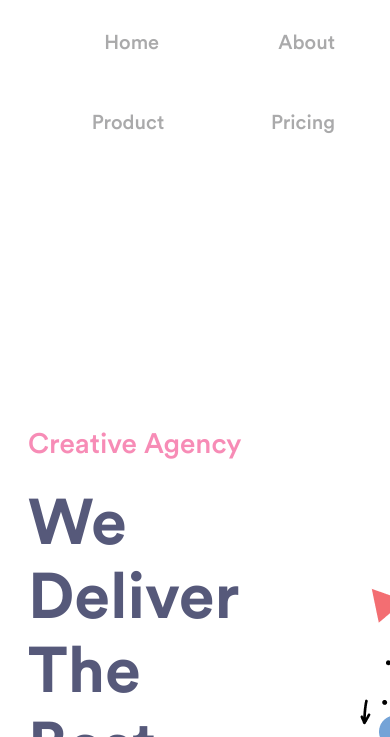
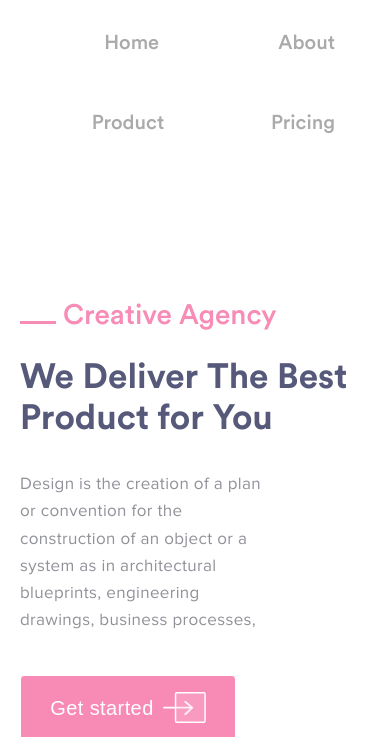
Before and after one commit to kovalyk340/flex-exam, a plain HTML site: page index.html in a window 390 px wide. Shown: the part 107-844 px from the top of the page. Drawn offline with Linux system fonts and the light colour scheme.

Commit message:
adaptive for 1-st section

```diff
--- a/scss/_header.scss
+++ b/scss/_header.scss
@@ -5,6 +5,7 @@
         justify-content: space-between;
         align-items: center;
         margin-bottom: 128px;
+        z-index: 10;
     }
 
     &__logo {
--- a/scss/_start.scss
+++ b/scss/_start.scss
@@ -1,7 +1,3 @@
-.page {
-  &__start {
-  }
-}
 .start {
   &__row {
     display: flex;
@@ -9,11 +5,25 @@
 
   &__body {
     flex: 1 1 auto;
-    padding: 129px 0px 0 8px;
+    padding: 95px 23px 0 8px;
   }
 
   &__title {
+    position: relative;
     margin-bottom: 29px;
+    padding-left: 43px;
+
+    &::before {
+      position: absolute;
+      content: "";
+
+      width: 36px;
+      height: 3px;
+      background: url("./../img/underline.svg") 0 0 / contain no-repeat;
+
+      left: 0;
+      top: 20px;
+    }
   }
 
   &__heading {
@@ -28,6 +38,7 @@
   }
 
   &__text {
+    width: 537px;
     margin-bottom: 42px;
   }
 
@@ -89,11 +100,71 @@
     }
   }
 }
-.container {
+@media (max-width: 1110px) {
+  .start {
+    &__image {
+      flex: 0 0 400px;
+      padding-right: 60px;
+    }
+    &__heading {
+      font-size: 45px;
+    }
+  }
 }
-.title {
+@media (max-width: 922px) {
+  .start {
+    &__image {
+      flex: 0 0 400px;
+      padding-top: 85px;
+    }
+    &__heading {
+      font-size: 45px;
+    }
+    &__body {
+      padding: 95px 5px;
+    }
+    &__text {
+      max-width: 350px;
+    }
+  }
 }
-.text {
+@media (max-width: 634px) {
+  .start {
+    &__image {
+      flex: 0 0 345px;
+    }
+    &__heading {
+      font-size: 35px;
+    }
+    &__text {
+      max-width: 255px;
+      font-size: 17px;
+    }
+  }
 }
-.button {
+@media (max-width: 568px) {
+  .start {
+    &__row {
+      margin-left: 0;
+      flex-wrap: wrap;
+      justify-content: center;
+    }
+    &__image {
+      margin-bottom: 30px;
+    }
+    &__body {
+      padding: 0;
+      margin-bottom: 20px;
+      text-align: left;
+    }
+
+    &__text {
+      text-align: left;
+      width: 400px;
+    }
+    &__wrap-send {
+      text-align: left;
+      margin: 0 auto;
+    }
+  }
 }
```
Also changed, not shown: css/style.css, img/underline.svg (added).
